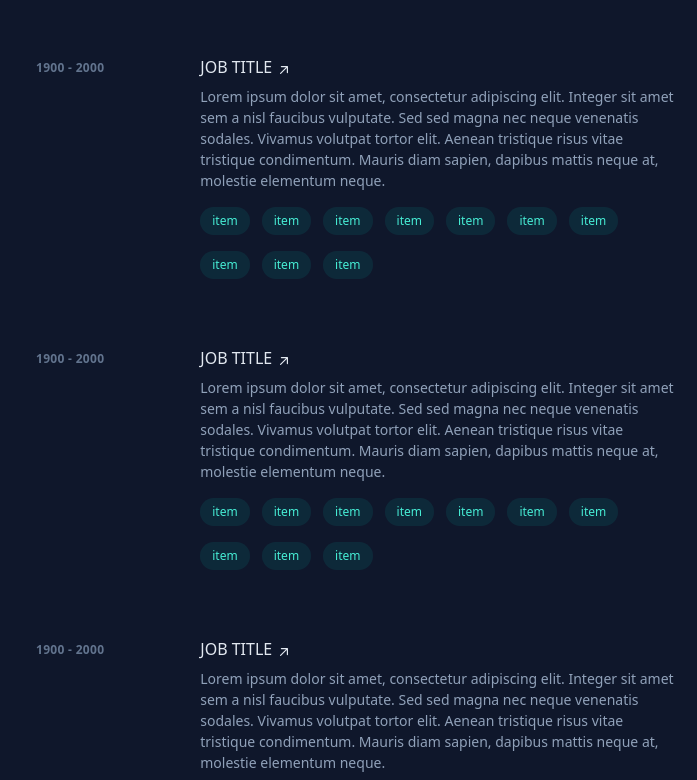
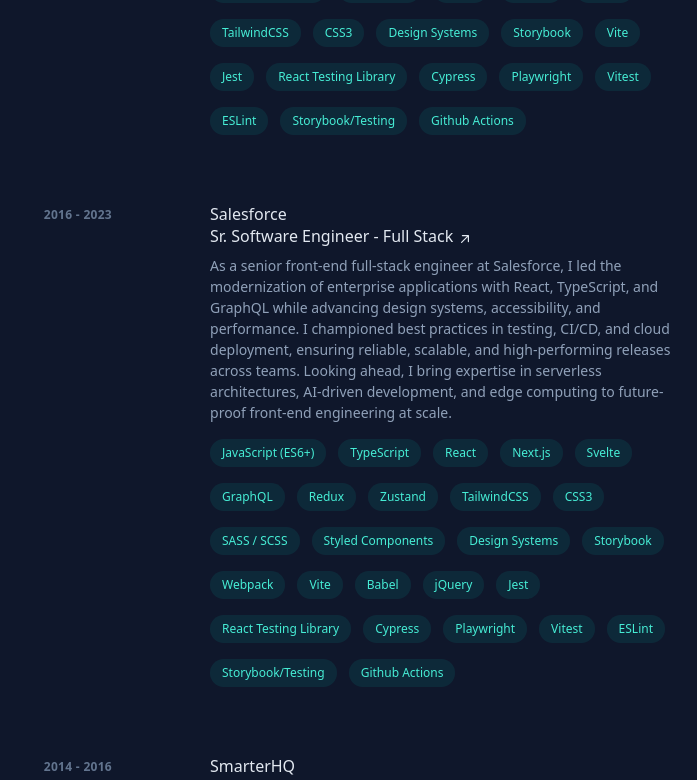
Before and after one commit to mzelenak-dev/mzed.dev, a Next.js app: page / in a window 1280 px wide. Shown: the part 837-1617 px from the top of the page, without its empty margins (583-1280 px from the left). Built offline with nearby package versions, Linux system fonts and the light colour scheme.

Commit message:
adding employment data; adjusting employer cards a bit

```diff
--- a/app/page.tsx
+++ b/app/page.tsx
@@ -57,39 +57,32 @@ export default function Home() {
             <StickySectionHeader sectionTitle="EMPLOYMENT" />
             <ul className="flex flex-col gap-10 px-1">
               <Employer
-                name="COMPANY"
-                title="JOB TITLE"
-                years={[1900, 2000]}
-                description="Lorem ipsum dolor sit amet, consectetur adipiscing elit. Integer sit amet sem a nisl faucibus vulputate. Sed sed magna nec neque venenatis sodales. Vivamus volutpat tortor elit. Aenean tristique risus vitae tristique condimentum. Mauris diam sapien, dapibus mattis neque at, molestie elementum neque."
-                list={['item', 'item', 'item', 'item', 'item', 'item', 'item', 'item', 'item', 'item']}
+                name="Probability Consulting"
+                title="Full Stack Software Engineer"
+                years={[2013, 2025]}
+                description="As a full-stack engineer at a small Indianapolis-based consulting startup, I designed and delivered end-to-end front-end applications while leading deployment, troubleshooting, and cloud-based DevOps on AWS and Azure. I contributed to mobile application development, ensuring seamless user experiences across platforms, and streamlined workflows for multiple clients. Leveraging modern full-stack practices, I consistently built scalable, maintainable, and high-performing solutions tailored to diverse business needs."
+                list = {['JavaScript (ES6+)', 'TypeScript','React', 'Next.js', 'Redux', 'TailwindCSS', 'CSS3', 'Design Systems', 'Storybook', 'Vite', 'Jest', 'React Testing Library', 'Cypress', 'Playwright', 'Vitest', 'ESLint', 'Storybook/Testing', 'Github Actions']}
               />
               <Employer
-                name="COMPANY"
-                title="JOB TITLE"
-                years={[1900, 2000]}
-                description="Lorem ipsum dolor sit amet, consectetur adipiscing elit. Integer sit amet sem a nisl faucibus vulputate. Sed sed magna nec neque venenatis sodales. Vivamus volutpat tortor elit. Aenean tristique risus vitae tristique condimentum. Mauris diam sapien, dapibus mattis neque at, molestie elementum neque."
-                list={['item', 'item', 'item', 'item', 'item', 'item', 'item', 'item', 'item', 'item']}
+                name="Salesforce"
+                title="Sr. Software Engineer - Full Stack"
+                years={[2016, 2023]}
+                description="As a senior front-end full-stack engineer at Salesforce, I led the modernization of enterprise applications with React, TypeScript, and GraphQL while advancing design systems, accessibility, and performance. I championed best practices in testing, CI/CD, and cloud deployment, ensuring reliable, scalable, and high-performing releases across teams. Looking ahead, I bring expertise in serverless architectures, AI-driven development, and edge computing to future-proof front-end engineering at scale."
+                list = {['JavaScript (ES6+)', 'TypeScript','React', 'Next.js', 'Svelte', 'GraphQL', 'Redux', 'Zustand', 'TailwindCSS', 'CSS3', 'SASS / SCSS', 'Styled Components', 'Design Systems', 'Storybook', 'Webpack', 'Vite', 'Babel', 'jQuery', 'Jest', 'React Testing Library', 'Cypress', 'Playwright', 'Vitest', 'ESLint', 'Storybook/Testing', 'Github Actions']}
               />
               <Employer
-                name="COMPANY"
-                title="JOB TITLE"
-                years={[1900, 2000]}
-                description="Lorem ipsum dolor sit amet, consectetur adipiscing elit. Integer sit amet sem a nisl faucibus vulputate. Sed sed magna nec neque venenatis sodales. Vivamus volutpat tortor elit. Aenean tristique risus vitae tristique condimentum. Mauris diam sapien, dapibus mattis neque at, molestie elementum neque."
-                list={['item', 'item', 'item', 'item', 'item', 'item', 'item', 'item', 'item', 'item']}
+                name="SmarterHQ"
+                title="Front End Software Engineer"
+                years={[2014, 2016]}
+                description="During my time building and maintaining the prediction engine, I designed and deployed full-stack applications using Angular and React on the front end, with a C#/.NET backend powered by SQL Server and REST APIs. I leveraged AWS services including EC2, Lambda, S3, CloudFormation, and API Gateway, integrating machine learning models while implementing CI/CD pipelines, DevOps best practices, and automated testing with Mocha and NUnit. Working in Agile and Scrum environments, I optimized performance, ensured scalability, and delivered reliable, enterprise-grade predictive solutions."
+                list={['AWS','CloudFormation','EC2','S3','Lambda','API Gateway','Angular','React','Redux','JavaScript','HTML5','CSS3','SASS','Webpack','Babel','C#','.NET Framework','ASP.NET','SQL Server','REST APIs','Unit Testing','Mocha','NUnit','CICD','Pipelines','DevOps','Git','GitHub','Agile','Scrum','Continuous Integration','Continuous Deployment','Microservices','Performance Optimization','Machine Learning Integration']}
               />
               <Employer
-                name="COMPANY"
-                title="JOB TITLE"
-                years={[1900, 2000]}
-                description="Lorem ipsum dolor sit amet, consectetur adipiscing elit. Integer sit amet sem a nisl faucibus vulputate. Sed sed magna nec neque venenatis sodales. Vivamus volutpat tortor elit. Aenean tristique risus vitae tristique condimentum. Mauris diam sapien, dapibus mattis neque at, molestie elementum neque."
-                list={['item', 'item', 'item', 'item', 'item', 'item', 'item', 'item', 'item', 'item']}
-              />
-              <Employer
-                name="COMPANY"
-                title="JOB TITLE"
-                years={[1900, 2000]}
-                description="Lorem ipsum dolor sit amet, consectetur adipiscing elit. Integer sit amet sem a nisl faucibus vulputate. Sed sed magna nec neque venenatis sodales. Vivamus volutpat tortor elit. Aenean tristique risus vitae tristique condimentum. Mauris diam sapien, dapibus mattis neque at, molestie elementum neque."
-                list={['item', 'item', 'item', 'item', 'item', 'item', 'item', 'item', 'item', 'item']}
+                name="Media Fuel"
+                title="Wordpress & Media Developer"
+                years={[2012, 2014]}
+                description="During my time at the startup, I led the development of client web domains and mobile tools, combining front-end and back-end technologies to deliver fully functional, responsive applications. I produced and managed 4K/UHD media campaigns, handling video editing, motion graphics, and audio mixing to create high-quality visual content. Collaborating closely with clients, I integrated content management, optimized performance, and ensured seamless deployment, consistently delivering innovative, polished digital experiences tailored to diverse business needs."
+                list={['WordPress','PHP','MySQL','HTML5','CSS3','JavaScript','jQuery','Photoshop','After Effects','Premiere Pro','Final Cut Pro','Avid Media Composer','4K Cameras','HD Cameras','Lighting Setup','Audio Mixing','Video Editing','Motion Graphics','Content Management','Video Compression']}
               />
             </ul>
           </section>
@@ -98,9 +91,6 @@ export default function Home() {
             <BlogList />
           </section>
         </main>
-        <footer className="bg-black w-auto h-10">
-
-        </footer>
       </div>
     </div>
   );
--- a/components/Employer.tsx
+++ b/components/Employer.tsx
@@ -9,7 +9,7 @@ type EmployerProps = {
   list: string[];
 }
 
-const Employer = ({title, years, description, list}: EmployerProps) => {
+const Employer = ({name, title, years, description, list}: EmployerProps) => {
   return (
     <li className="mb-6">
       <div className="group relative grid pb-1 transition-all sm:grid-cols-8 sm:gap-8 md:gap-4 lg:hover:!opacity-100 lg:group-hover/list:opacity-50">
@@ -18,21 +18,22 @@ const Employer = ({title, years, description, list}: EmployerProps) => {
           {`${years[0]} - ${years[1]}`}
         </header>
         <div className="z-10 sm:col-span-6">
-          <h3 className="font-medium leading-snug text-slate-200">
+          <h1 className="font-medium leading-snug text-slate-200">
             <div>
+              <p>{name}</p>
               <a className="inline-flex items-baseline font-medium leading-tight text-slate-200 hover:text-teal-300 focus-visible:text-teal-300  group/link text-base" href="" target="_blank" rel="noreferrer noopener" aria-label="">
-                <span className="absolute -inset-x-4 -inset-y-2.5 hidden rounded md:-inset-x-6 md:-inset-y-4 lg:block"></span>
-                <span>
+                {/* <span className="absolute -inset-x-4 -inset-y-2.5 hidden rounded md:-inset-x-6 md:-inset-y-4 lg:block"></span> */}
+                <p>
                   {title}
                   <span className="inline-block">
                     <svg xmlns="http://www.w3.org/2000/svg" viewBox="0 0 20 20" fill="currentColor" className="inline-block h-4 w-4 shrink-0 transition-transform group-hover/link:-translate-y-1 group-hover/link:translate-x-1 group-focus-visible/link:-translate-y-1 group-focus-visible/link:translate-x-1 motion-reduce:transition-none ml-1 translate-y-px" aria-hidden="true">
                       <path fillRule="evenodd" d="M5.22 14.78a.75.75 0 001.06 0l7.22-7.22v5.69a.75.75 0 001.5 0v-7.5a.75.75 0 00-.75-.75h-7.5a.75.75 0 000 1.5h5.69l-7.22 7.22a.75.75 0 000 1.06z" clipRule="evenodd"></path>
                     </svg>
                   </span>
-                </span>
+                </p>
               </a>
             </div>
-         </h3>
+         </h1>
          <p className="mt-2 text-sm leading-normal">{description}</p>
          <Pills list={list} />
       </div>
```
